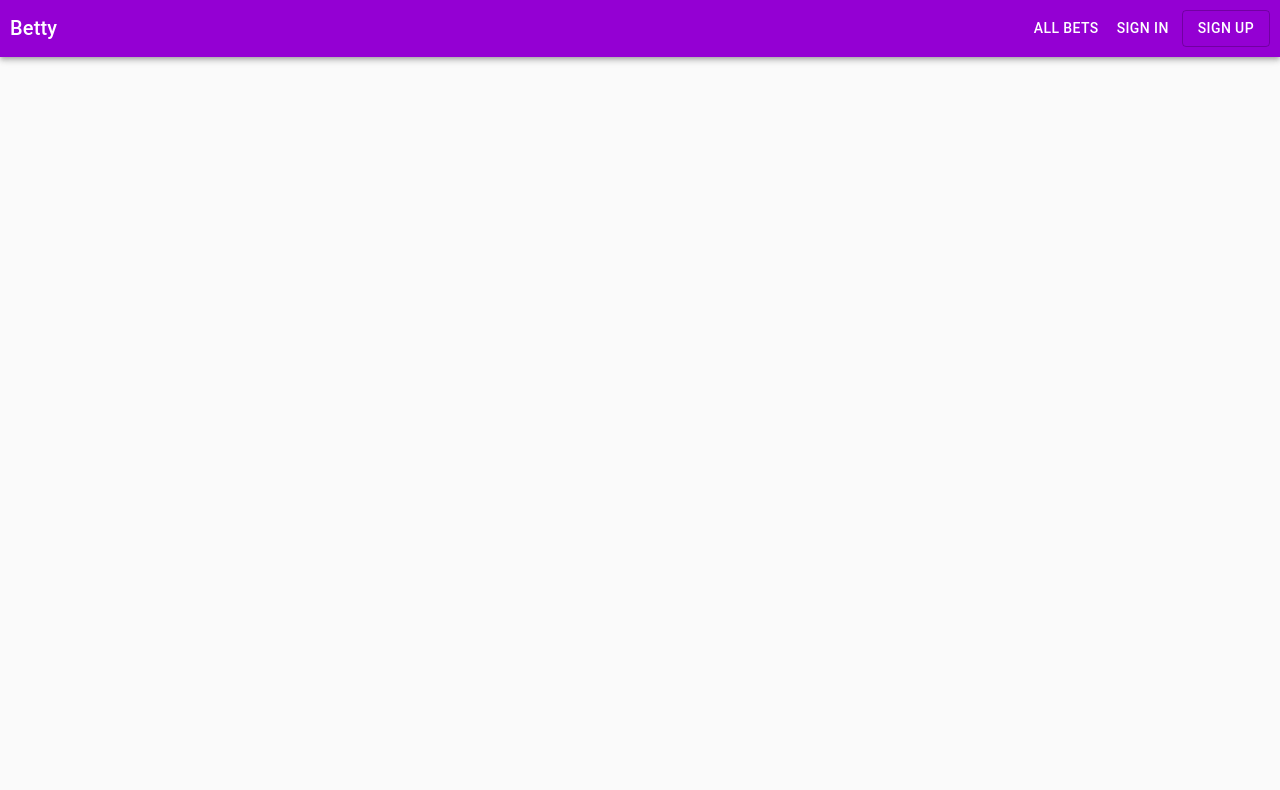
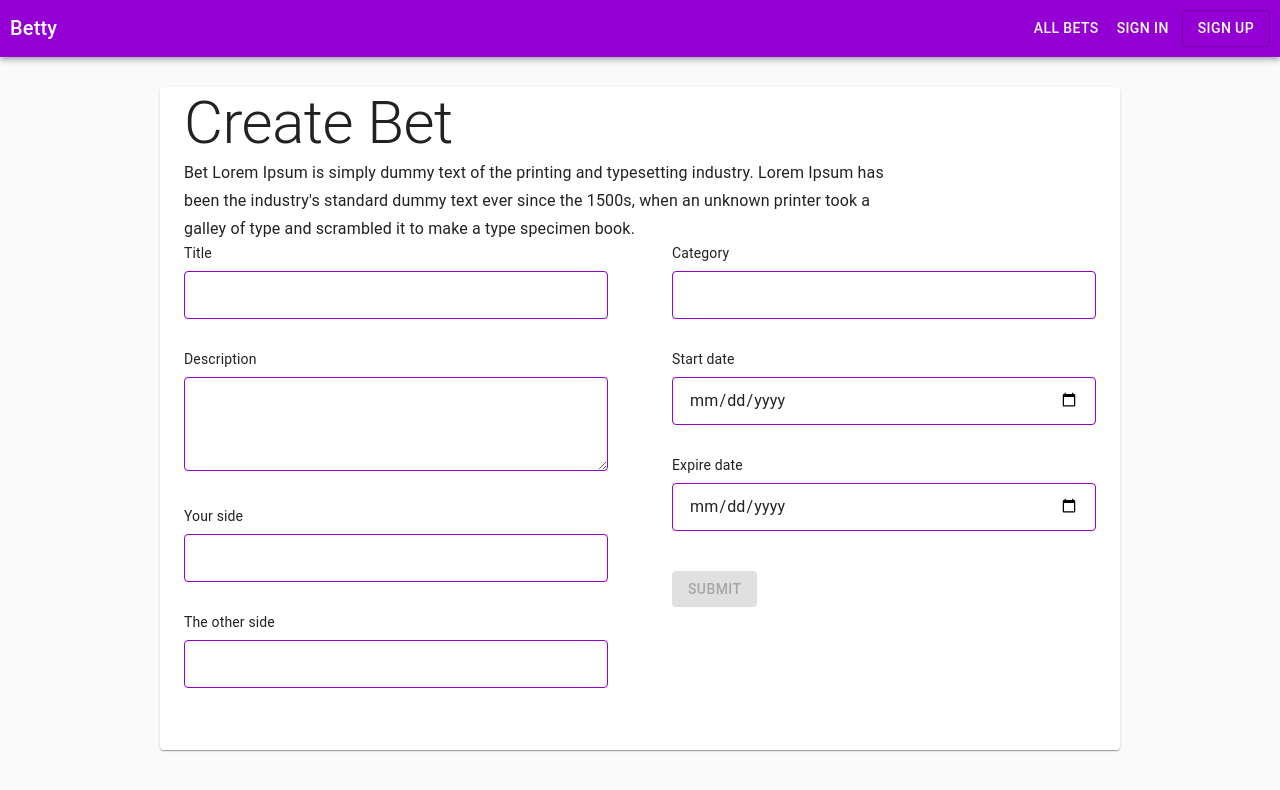
Before and after one commit to Agon269/Betting, a React (Create React App) app in the folder bidding/: page /createbet in a window 1280 px wide. Before the commit this address led to /404. Shown: the top 790 px of the page. Built offline with nearby package versions, Linux system fonts and the light colour scheme; no server answers; sample sign-in values are in the browser's storage.

Commit message:
create bet complete

```diff
--- a/bidding/src/App.js
+++ b/bidding/src/App.js
@@ -7,6 +7,7 @@ import { Router, Switch, Route, Redirect } from "react-router-dom";
 import { ProtectedRoute } from "./components/ProtectedRoute";
 import Message from "./components/Message";
 import history from "./history";
+import CreateBet from "./pages/CreateBet";
 
 function App() {
   return (
@@ -16,6 +17,7 @@ function App() {
       <Switch>
         <Route exact path="/" component={Home} />
         <ProtectedRoute exact path="/user" component={User} />
+        <ProtectedRoute exact path="/createbet" component={CreateBet} />
         <Route exact path="/bet" component={BetPage} />
         <Redirect from="*" to="/404" />
       </Switch>
--- a/bidding/src/actions/auth-actions.js
+++ b/bidding/src/actions/auth-actions.js
@@ -8,7 +8,7 @@ export const signIn = (formVals) => async (dispatch) => {
     const token = res.data.token;
     localStorage.setItem("jwtToken", token);
     dispatch(getUser(token));
-    dispatch(success("Successfully signin in"));
+    dispatch(success("Successfully signed in"));
   } catch (err) {
     //create an error message
     if (err.response) dispatch(failed(err.response.data));
@@ -25,11 +25,12 @@ export const signUp = (formVals) => async (dispatch) => {
     res = await betty.post(`/users/register`, { ...formVals });
     const token = res.data.token;
     localStorage.setItem("jwtToken", token);
-
     dispatch(getUser(token));
+    dispatch(success("Successfully Signed up in"));
   } catch (err) {
     //create an error message
-    console.log(err);
+    dispatch(failed("Something went wrong"));
+
     // dispatch({ type: GET_ERROR, payload: err });
   }
 };
--- a/bidding/src/actions/types.js
+++ b/bidding/src/actions/types.js
@@ -17,3 +17,7 @@ export const GETUSER = "GETUSER";
 export const SUCCESS = "SUCCESS";
 export const FAILED = "FAILED";
 export const DISMISS = "DISMISS";
+//============================ Modal Types =================
+export const SIGNINMODAL = "SIGNINMODAL";
+export const SIGNUPMODAL = "SIGNUPMODAL";
+export const CLOSEMODAL = "CLOSEMODAL";
--- a/bidding/src/components/AuthForm.js
+++ b/bidding/src/components/AuthForm.js
@@ -20,11 +20,11 @@ const useStyles = makeStyles((theme) => ({
   },
 }));
 
-const AuthForm = (props) => {
+const AuthForm = ({ handleSubmit, onSubmit, pristine, submitting }) => {
   const classes = useStyles();
 
   return (
-    <form autoComplete="off" onSubmit={props.handleSubmit(props.onSubmit)}>
+    <form autoComplete="off" onSubmit={handleSubmit(onSubmit)}>
       <Box display="flex" className={classes.formGroup}>
         <Box>
           <Field
@@ -48,7 +48,7 @@ const AuthForm = (props) => {
           variant="contained"
           className={classes.confirmBtn}
           type="submit"
-          disabled={props.pristine || props.submitting}
+          disabled={pristine || submitting}
         >
           Submit
         </Button>
--- /dev/null
+++ b/bidding/src/components/BetForm.js
@@ -0,0 +1,101 @@
+import React from "react";
+import { Button, Grid } from "@material-ui/core";
+import { makeStyles } from "@material-ui/core/styles";
+import { Field, reduxForm } from "redux-form";
+import Input from "./Input";
+
+const useStyles = makeStyles((theme) => ({
+  formGroup: {
+    justifyContent: "flex-start",
+    maxWidth: "600px",
+    padding: "5px",
+  },
+  confirmBtn: {
+    color: "white",
+    marginTop: "10px",
+    backgroundColor: "#9400D3",
+    "&:hover": {
+      backgroundColor: "#9400D3",
+    },
+  },
+}));
+
+const BetForm = ({ handleSubmit, onSubmit, pristine, submitting }) => {
+  const classes = useStyles();
+
+  return (
+    <form autoComplete="off" onSubmit={handleSubmit(onSubmit)}>
+      <Grid container spacing={8}>
+        <Grid item xs={6}>
+          <Field name="title" type="text" label="Title" component={Input} />
+          <Field label="Description" name="desc" component={Input} des={true} />
+          <Field label="Your side" name="side1" component={Input} type="text" />
+          <Field
+            label="The other side"
+            name="side2"
+            component={Input}
+            type="text"
+          />
+        </Grid>
+        <Grid item xs={6}>
+          <Field
+            label="Category"
+            name="category"
+            component={Input}
+            type="text"
+          />
+          <Field
+            label="Start date"
+            name="strtdate"
+            component={Input}
+            type="date"
+          />
+          <Field
+            label="Expire date"
+            name="expdate"
+            component={Input}
+            type="date"
+          />
+          <div>
+            <Button
+              type="submit"
+              variant="contained"
+              className={classes.confirmBtn}
+              disabled={pristine || submitting}
+            >
+              Submit
+            </Button>
+            {/* <Button text="Reset" color="default" /> */}
+          </div>
+        </Grid>
+      </Grid>
+    </form>
+  );
+};
+
+const validate = (formValues) => {
+  const errors = {};
+
+  if (!formValues.title) {
+    errors.title = "You must enter a title";
+  }
+  if (!formValues.category) {
+    errors.category = "You must enter category";
+  }
+  if (!formValues.side1) {
+    errors.side1 = "You must enter side your side";
+  }
+  if (!formValues.side2) {
+    errors.side2 = "You must enter the other side";
+  }
+  if (!formValues.desc) {
+    errors.desc = "you must enter description";
+  }
+
+  return errors;
+};
+
+export default reduxForm({
+  form: "BetForm",
+  validate,
+})(BetForm);
--- a/bidding/src/components/Input.js
+++ b/bidding/src/components/Input.js
@@ -12,13 +12,31 @@ const useStyles = makeStyles((theme) => ({
     marginBottom: "10px",
   },
   error: {
-    border: "1px solid red ",
+    border: "1px solid red",
     borderRadius: "4px",
     width: "100%",
     marginTop: theme.spacing(1),
     padding: theme.spacing(2),
     marginBottom: "5px",
     height: "6vh",
+
+    "&:focus": {
+      outline: "none!important",
+      border: "1px solid #9400D3!important",
+    },
+  },
+  errorArea: {
+    border: "1px solid red",
+    borderRadius: "4px",
+    width: "100%",
+    marginTop: theme.spacing(1),
+    padding: theme.spacing(2),
+    marginBottom: "5px",
+
+    "&:focus": {
+      outline: "none!important",
+      border: "1px solid #9400D3!important",
+    },
   },
   inputCont: {
     width: "100%",
@@ -28,6 +46,19 @@ const useStyles = makeStyles((theme) => ({
     color: "Red",
     marginBottom: "20px",
   },
+  textArea: {
+    width: "100%",
+    border: "1px solid #9400D3 ",
+    padding: theme.spacing(2),
+    marginTop: theme.spacing(1),
+    borderRadius: "4px",
+    marginBottom: "10px",
+    font: "inherit",
+    "&:focus": {
+      outline: "none!important",
+      border: "1px solid #9400D3!important",
+    },
+  },
 }));
 //because it rerenders on every change and redux form creates a problem
 
@@ -36,10 +67,27 @@ const Input = ({
   label,
   type,
   meta: { touched, invalid, error },
+  des,
   ...custom
 }) => {
   const classes = useStyles();
-
+  if (des) {
+    return (
+      <Box className={classes.inputCont}>
+        <label>{label}</label>
+        <textarea
+          className={error && touched ? classes.errorArea : classes.textArea}
+          required
+          rows="3"
+          {...custom}
+          {...input}
+        />
+        <Typography className={classes.errorText}>
+          {error && touched ? error : ""}
+        </Typography>
+      </Box>
+    );
+  } else {
     return (
       <Box className={classes.inputCont}>
         <label>{label}</label>
@@ -57,5 +105,6 @@ const Input = ({
         </Typography>
       </Box>
     );
+  }
 };
 export default Input;
--- /dev/null
+++ b/bidding/src/pages/CreateBet.js
@@ -0,0 +1,36 @@
+import React from "react";
+import {
+  makeStyles,
+  Paper,
+  Container,
+  Box,
+  Typography,
+} from "@material-ui/core";
+import BetForm from "../components/BetForm";
+const CreateBet = () => {
+  const useStyles = makeStyles((theme) => ({
+    cont: {
+      marginTop: "30px",
+    },
+  }));
+  const classes = useStyles();
+
+  const onSubmit = (formVales) => {
+    console.log(formVales);
+  };
+  return (
+    <Container component={Paper} maxWidth="md" className={classes.cont}>
+      <Typography variant="h2">Create Bet</Typography>
+      <Box maxWidth="700px">
+        <Typography variant="subtitle1">
+          Bet Lorem Ipsum is simply dummy text of the printing and typesetting
+          industry. Lorem Ipsum has been the industry's standard dummy text ever
+          since the 1500s, when an unknown printer took a galley of type and
+          scrambled it to make a type specimen book.
+        </Typography>
+      </Box>
+      <BetForm onSubmit={onSubmit} />
+    </Container>
+  );
+};
+export default CreateBet;
--- a/bidding/src/pages/User.js
+++ b/bidding/src/pages/User.js
@@ -9,8 +9,9 @@ import {
 import MyCard from "../components/MyCard";
 import UserTable from "../components/UserTable";
 import { connect } from "react-redux";
+import { Redirect } from "react-router-dom";
 import { getUserBets } from "../actions";
-
+import _ from "lodash";
 const User = ({ getUserBets, bets, user }) => {
   const useStyles = makeStyles((theme) => ({
     userHeader: {
@@ -32,6 +33,11 @@ const User = ({ getUserBets, bets, user }) => {
     // getUserBets(user);
   });
 
+  if (_.isEmpty(user)) {
+    return <Redirect to="/" />;
+  }
+
+  if (!_.isEmpty(user))
     return (
       <>
         <Container component={Paper} className={classes.cont}>
@@ -50,7 +56,7 @@ const User = ({ getUserBets, bets, user }) => {
             <MyCard head={"Won"} number={5} type={"won"} />
           </Box>
         </Container>
-      <Container component={Paper} className={classes.tableCont}>
+        <Container className={classes.tableCont}>
           <Typography variant="h4" className={classes.tableHeader}>
             All bets made
           </Typography>
--- a/bidding/src/reducers/index.js
+++ b/bidding/src/reducers/index.js
@@ -3,6 +3,7 @@ import { reducer as formReducer } from "redux-form";
 import { alertReducer } from "./alertReducer";
 import betReducer from "./betReducer";
 import userReducer from "./userReducer";
+
 export default combineReducers({
   bets: betReducer,
   user: userReducer,
```
Lines whose indentation alone changed are shown as unchanged.
